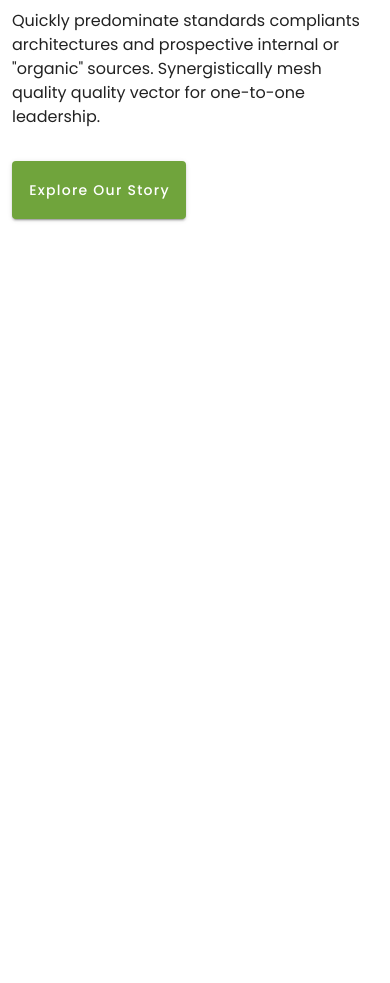
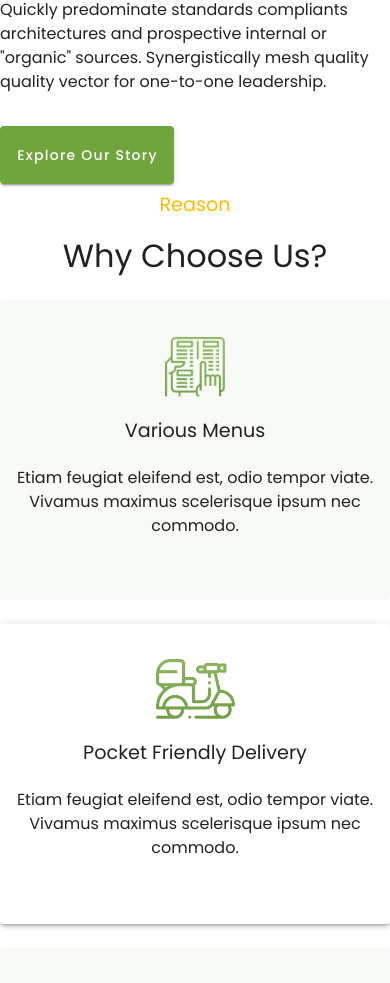
Before and after one commit to algavania/figo-ecode, a Vue app: page / in a window 390 px wide. Shown: the part 1567-2550 px from the top of the page. Before the commit the page ends 1798 px from the top, so only its background shows below. Built offline with nearby package versions, Linux system fonts and the light colour scheme.

Commit message:
style: [AV] reason section

```diff
--- a/src/App.vue
+++ b/src/App.vue
@@ -49,4 +49,8 @@ export default {
 .col {
   padding: 1.5rem;
 }
+
+.full-height {
+  height: 100vh;
+}
 </style>
--- a/src/components/home/LandingSection.vue
+++ b/src/components/home/LandingSection.vue
@@ -1,5 +1,5 @@
 <template>
-  <div class="accent h-100">
+  <div class="accent full-height">
     <v-container>
     <v-row>
       <v-col cols="12" class="col-sm-12 col-md-6" align-self="center">
@@ -31,6 +31,7 @@
 <script>
 export default {
   name: "LandingSection",
+  props: ["text"]
 };
 </script>
 
--- /dev/null
+++ b/src/components/home/ReasonSection.vue
@@ -0,0 +1,72 @@
+<template>
+  <v-container class="full-height">
+    <v-layout row wrap align-center fill-height>
+      <v-flex>
+        <div class="secondary--text normal-text text-center">Reason</div>
+        <div class="title-text text-center mt-3 mb-5">Why Choose Us?</div>
+        <v-row>
+          <v-col
+            cols="12"
+            class="col-sm-12 col-md-4"
+            v-for="content in contents"
+            :key="content.icon"
+          >
+            <v-card
+              :class="content.active ? 'card-active' : ''"
+              :color="content.active ? 'white' : 'accent'"
+              :elevation="content.active ? '3' : '0'"
+              class="pa-5"
+              height="300"
+            >
+              <v-layout row wrap align-center fill-height>
+                <v-flex>
+                  <v-img
+                    :src="require(`../../assets/${content.icon}`)"
+                    height="60"
+                    contain
+                  ></v-img>
+                  <div class="text-center normal-text my-5">
+                    {{ content.title }}
+                  </div>
+                  <div class="text-center">{{ text }}</div>
+                </v-flex>
+              </v-layout>
+            </v-card>
+          </v-col>
+        </v-row>
+      </v-flex>
+    </v-layout>
+  </v-container>
+</template>
+
+<script>
+export default {
+  name: "ReasonSection",
+  props: ["text"],
+  data: () => ({
+    contents: [
+      {
+        icon: "menu.png",
+        title: "Various Menus",
+        active: false,
+      },
+      {
+        icon: "scooter.png",
+        title: "Pocket Friendly Delivery",
+        active: true,
+      },
+      {
+        icon: "voucher.png",
+        title: "Best Offers",
+        active: false,
+      },
+    ],
+  }),
+};
+</script>
+
+<style scoped>
+.card-active {
+  border-bottom: 5px solid #70a43c !important;
+}
+</style>
--- a/src/components/home/WelcomeSection.vue
+++ b/src/components/home/WelcomeSection.vue
@@ -1,24 +1,31 @@
 <template>
-  <v-container class="h-100">
+  <v-container class="full-height">
+    <v-layout row wrap align-center fill-height>
+      <v-flex>
         <v-row>
           <v-col cols="12" class="col-sm-12 col-md-6" align-self="center">
-        <v-img class="accent border-4" src="../../assets/Chef.png" alt="Chef"></v-img>
+            <v-img
+              class="accent border-4"
+              src="../../assets/Chef.png"
+              alt="Chef"
+            ></v-img>
           </v-col>
           <v-col cols="12" class="col-sm-12 col-md-6" align-self="center">
             <div class="secondary--text normal-text">Welcome</div>
-        <div class="title-text my-3">Welcome to Figo<br>Restaurant</div>
-        <div>
-          Quickly predominate standards compliants architectures and prospective internal or "organic" sources. Synergistically mesh quality quality vector for one-to-one leadership.<br><br>Quickly predominate standards compliants architectures and prospective internal or "organic" sources. Synergistically mesh quality quality vector for one-to-one leadership.
-        </div>
+            <div class="title-text my-3">Welcome to Figo<br />Restaurant</div>
+            <div>{{ text }}.<br /><br />{{ text }}.</div>
             <v-btn class="primary mt-8">Explore Our Story</v-btn>
           </v-col>
         </v-row>
+      </v-flex>
+    </v-layout>
   </v-container>
 </template>
 
 <script>
 export default {
   name: "WelcomeSection",
+  props: ["text"],
 };
 </script>
 
--- a/src/views/HomeView.vue
+++ b/src/views/HomeView.vue
@@ -1,19 +1,26 @@
 <template>
   <div>
-    <LandingSection />
-    <WelcomeSection />
+    <LandingSection :text="text" />
+    <WelcomeSection :text="text"/>
+    <ReasonSection :text="text2"/>
   </div>
 </template>
 
 <script>
 import LandingSection from "../components/home/LandingSection.vue";
 import WelcomeSection from "../components/home/WelcomeSection.vue";
+import ReasonSection from "../components/home/ReasonSection.vue";
 
 export default {
   name: "HomeView",
   components: {
     LandingSection,
     WelcomeSection,
+    ReasonSection,
   },
+  data: () => ({
+    text: 'Quickly predominate standards compliants architectures and prospective internal or "organic" sources. Synergistically mesh quality quality vector for one-to-one leadership',
+    text2: 'Etiam feugiat eleifend est, odio tempor viate. Vivamus maximus scelerisque ipsum nec commodo.'
+  })
 };
 </script>
```
Lines whose indentation alone changed are shown as unchanged.
